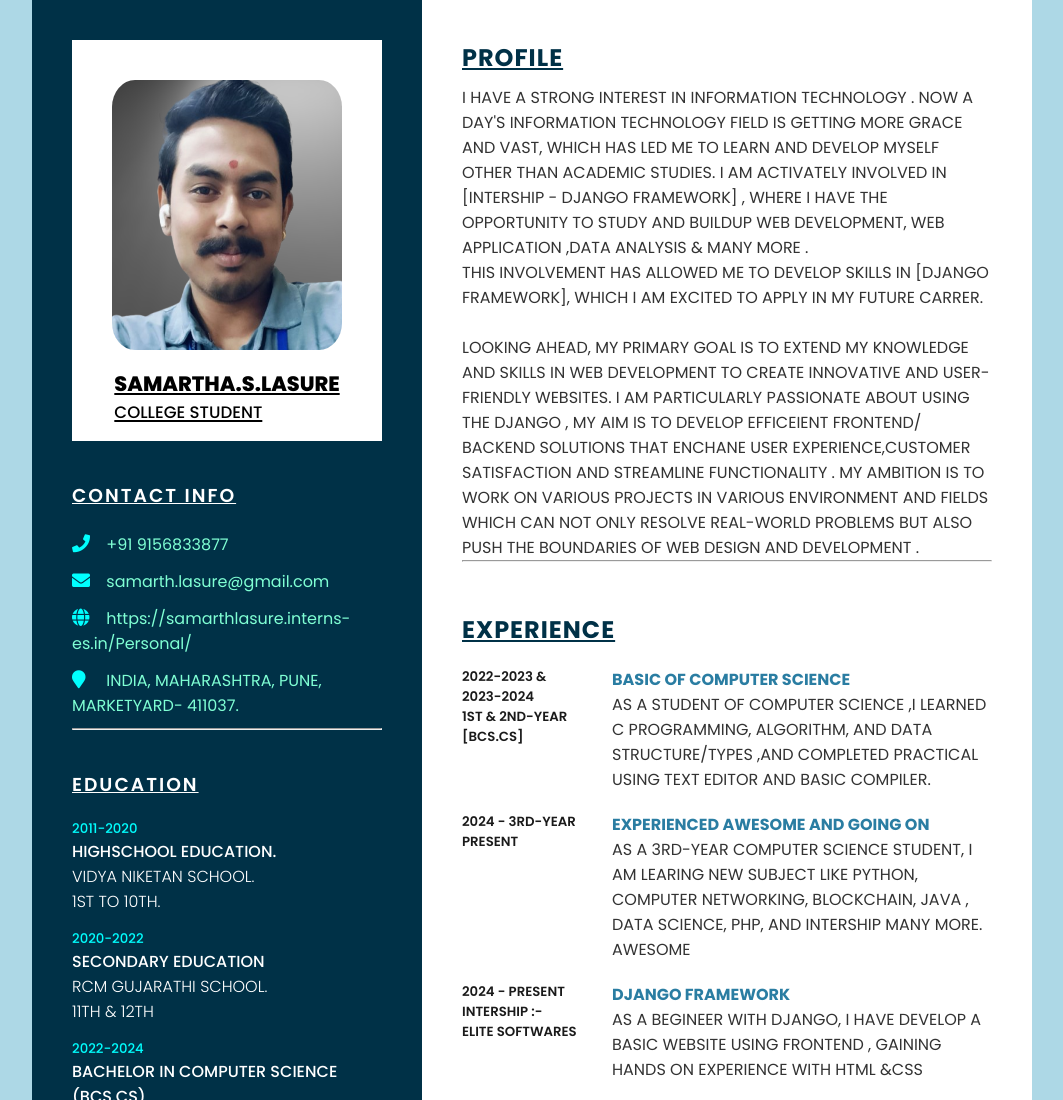
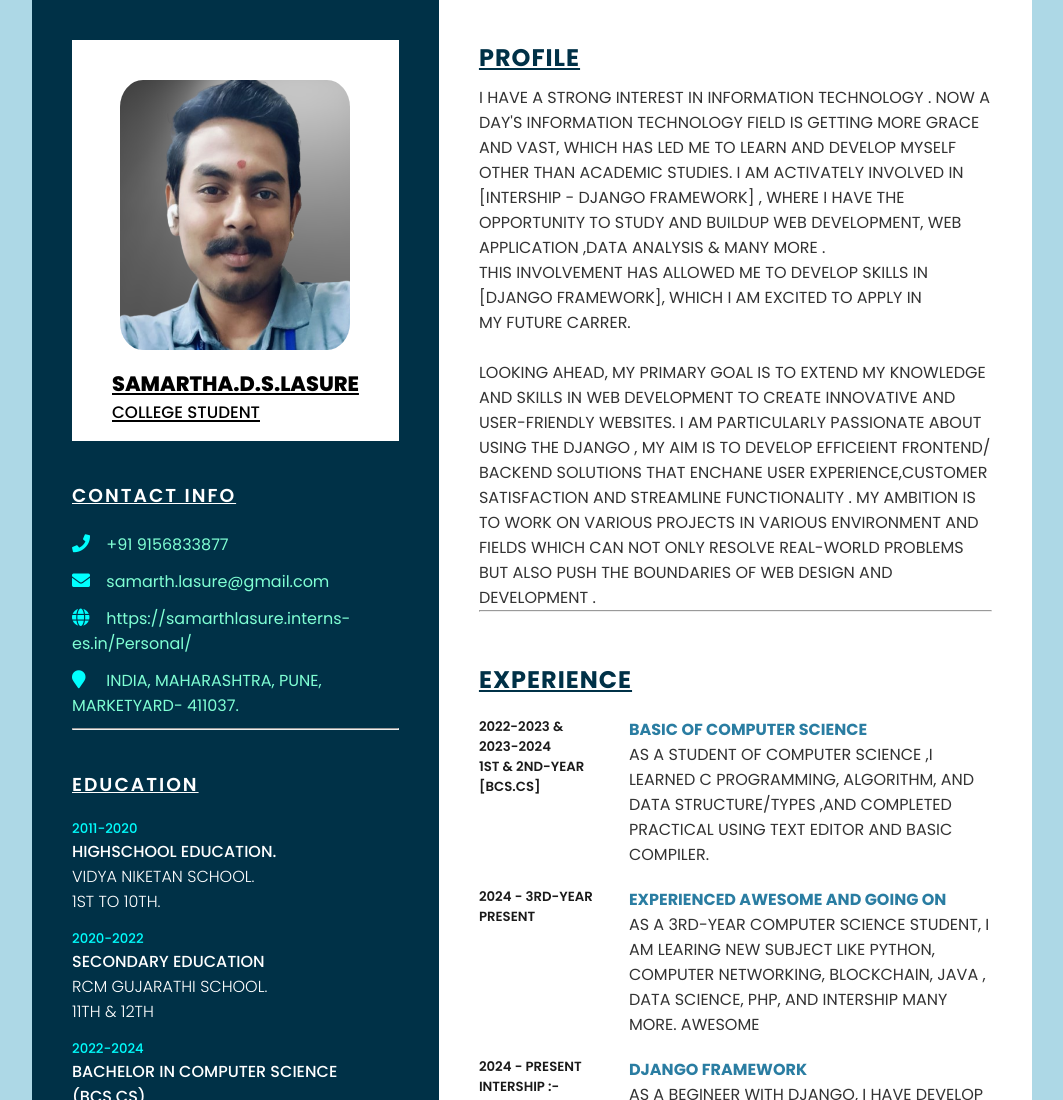
Before and after one commit to sam-lasure2004/C.V., a plain HTML site: page index.html in a window 1280 px wide. Shown: the top 1100 px of the page, without its empty margins (108-1171 px from the left). Drawn offline with Linux system fonts and the light colour scheme.

Commit message:
Add files via upload

```diff
--- a/index.html
+++ b/index.html
@@ -20,7 +20,7 @@
                 <div class="image">
                     <img src="me-removebg-preview.png" style="height: 270px; width: 240px; ">
                 </div>
-              <ins><h1>SAMARTHA.S.LASURE <br><span>COLLEGE STUDENT</span></h1></ins>
+              <ins><h1>SAMARTHA.D.S.LASURE <br><span>COLLEGE STUDENT</span></h1></ins>
             </div>
         </div>
 
```
